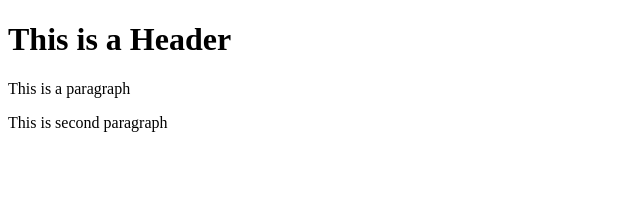
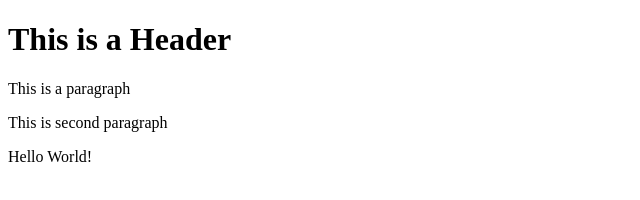
Before and after one commit to roshanguru005/git-test, a website: page index.html in a window 1280 px wide. Shown: the whole page, without its empty margins (0-640 px from the left). Drawn offline with Linux system fonts and the light colour scheme.

Commit message:
Using NPM

```diff
--- a/index.html
+++ b/index.html
@@ -4,5 +4,6 @@
         <h1>This is a Header</h1>
         <p>This is a paragraph </p>
         <p>This is second paragraph</p>
+        <p>Hello World!</p>
     </body>
 </html>
```
Also changed, not shown: package.json (added, +24 -0 lines), 2 other files.
